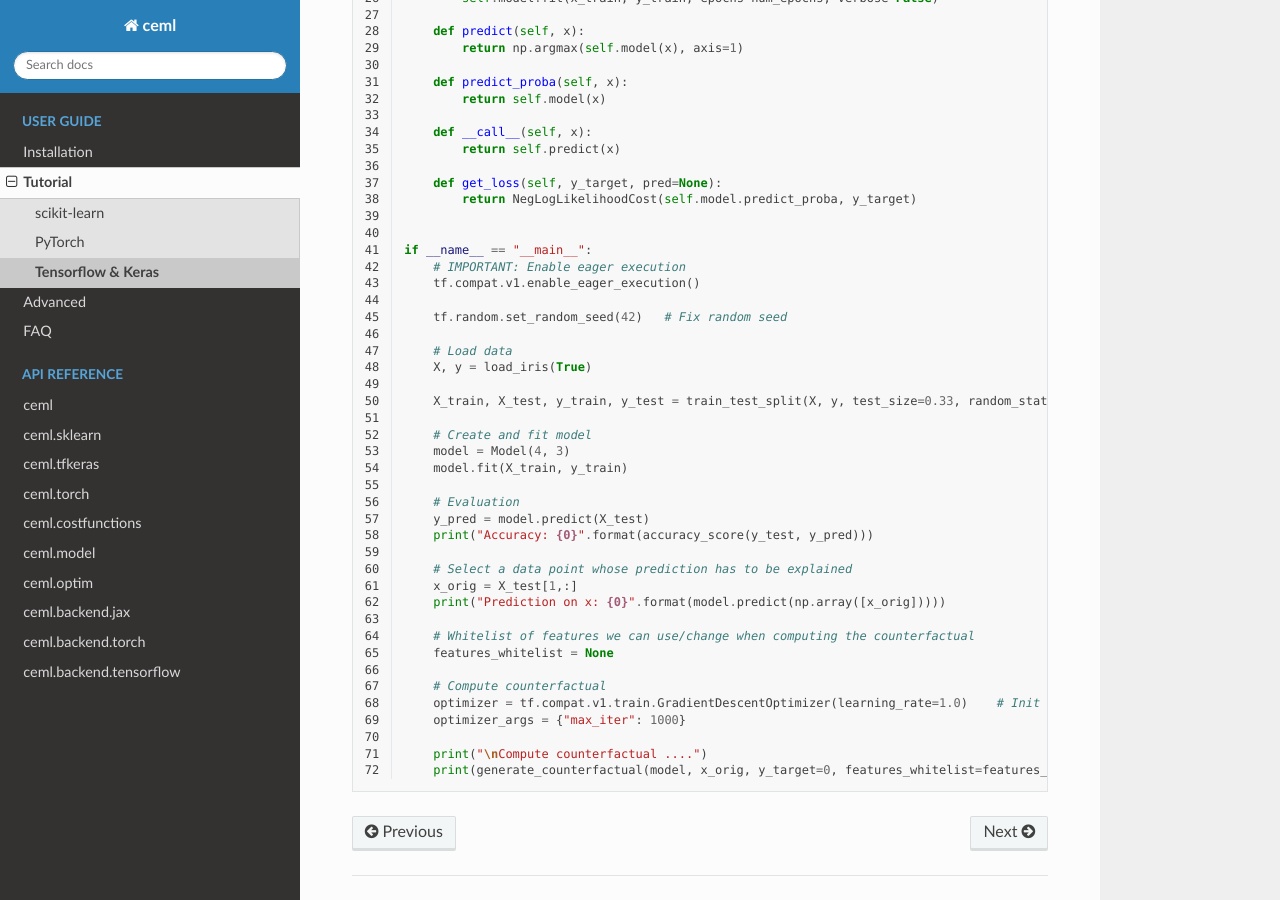
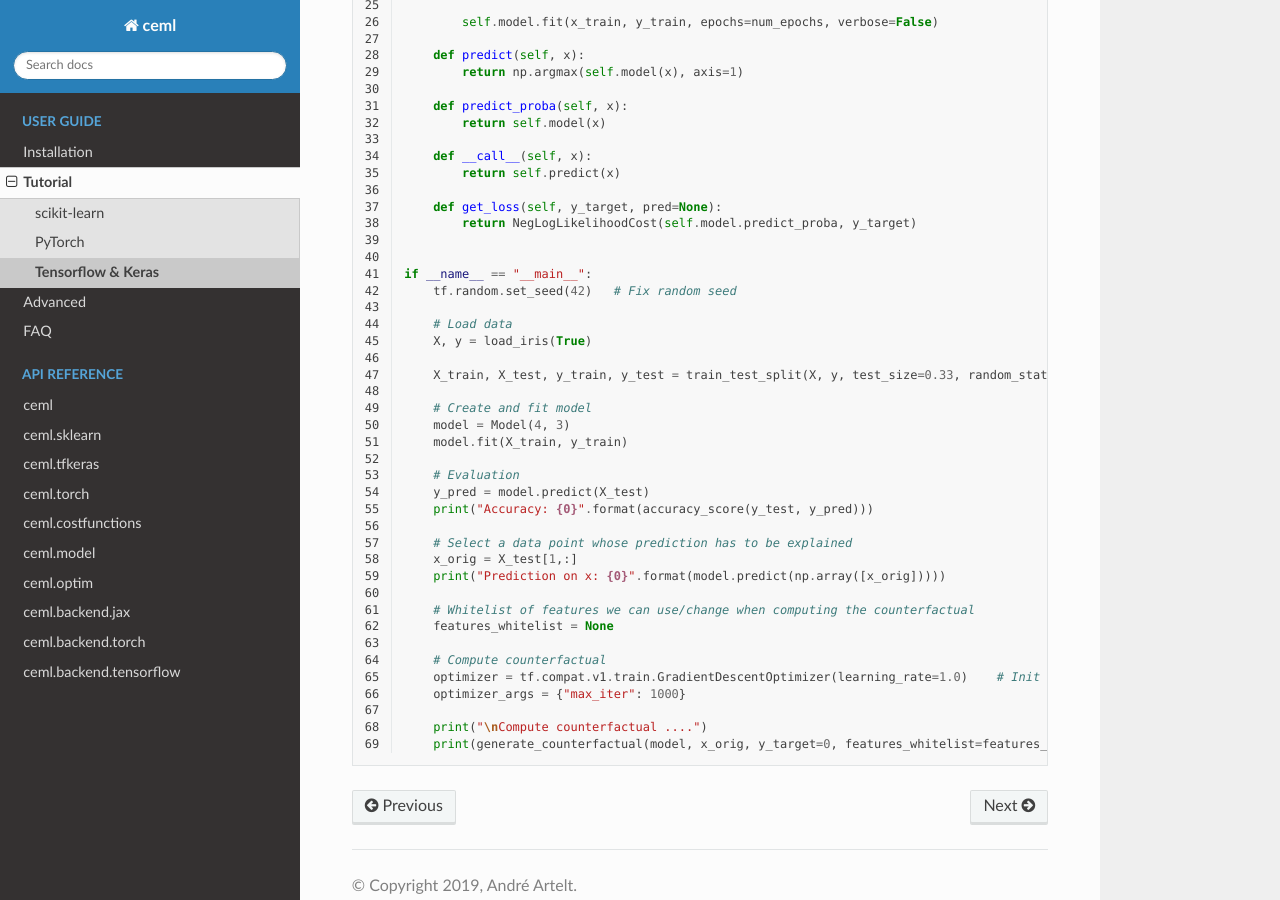
Before and after one commit to andreArtelt/ceml, a Sphinx documentation site: the page built from docs/tut_tfkeras.rst, in a window 1280 px wide and 900 px high, scrolled down 1139 px. Built offline with Sphinx 7.4.7 and the Read the Docs theme 2.0.0, drawn with Linux system fonts in a browser that asks for light colours; some of the changed text lies outside the part shown.

Commit message:
Upgrade supported Tensorflow version to 2.2

```diff
--- a/docs/examples/keras_tensorflow.py
+++ b/docs/examples/keras_tensorflow.py
@@ -39,10 +39,7 @@
 
 
 if __name__ == "__main__":
-    # IMPORTANT: Enable eager execution
-    tf.compat.v1.enable_eager_execution()
-
-    tf.random.set_random_seed(42)   # Fix random seed
+    tf.random.set_seed(42)   # Fix random seed
 
     # Load data
     X, y = load_iris(True)
--- a/docs/tut_tfkeras.rst
+++ b/docs/tut_tfkeras.rst
@@ -6,7 +6,7 @@
 Computing a counterfactual of a tensorflow/keras model is done by using the :func:`ceml.tfkeras.counterfactual.generate_counterfactual` function.
 
 .. note::
-    We have to run in *eager execution mode* when computing a counterfactual!
+    We have to run in *eager execution mode* when computing a counterfactual! Since tensorflow 2, eager execution is enabled by default.
 
 We must provide the tensorflow/keras model within a class that is derived from the :class:`ceml.model.model.ModelWithLoss` class.
 In this class, we must overwrite the `predict` function and `get_loss` function which returns a loss that we want to use - a couple of differentiable loss functions are implemented in :class:`ceml.backend.tensorflow.costfunctions`.
--- a/requirements.txt
+++ b/requirements.txt
@@ -5,5 +5,5 @@
 cvxpy==1.0.24
 scikit-learn==0.22.2
 sklearn-lvq==1.1.0
-tensorflow==1.15.2
+tensorflow==2.2.0
 torch==1.5.0
```
Also changed, not shown: 2 other files.
